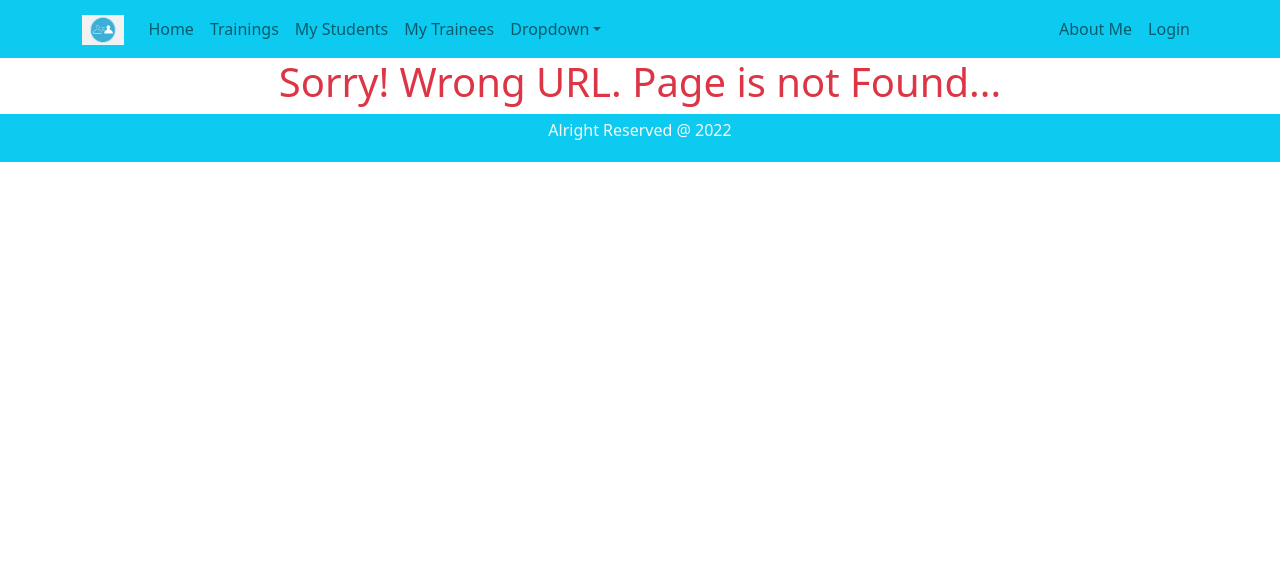
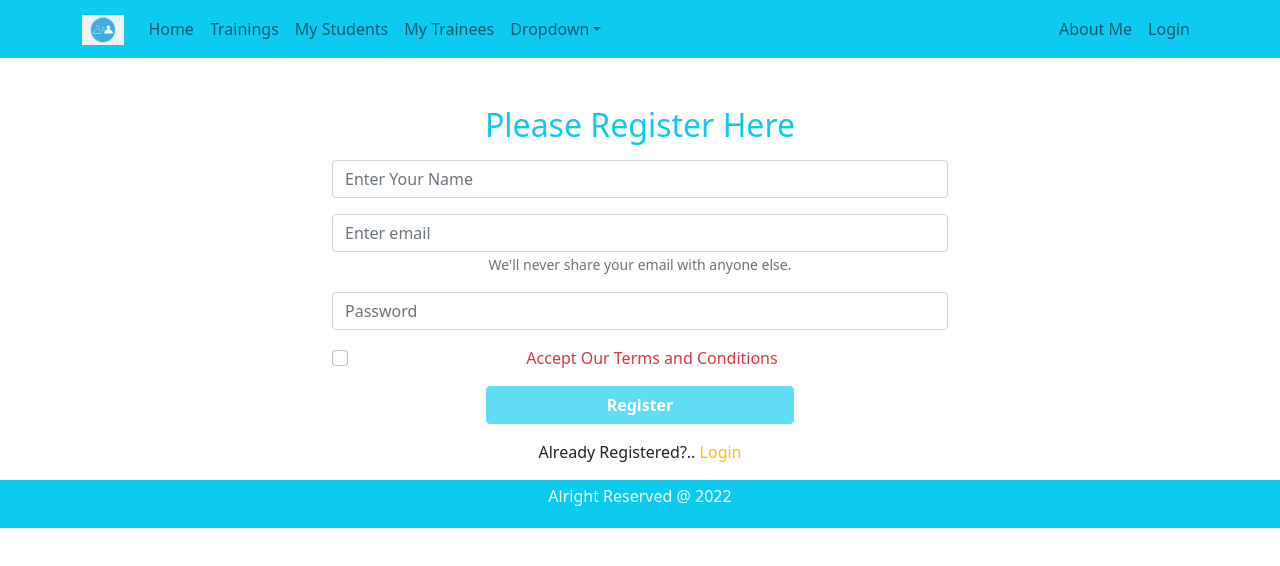
Before and after one commit to masud1989/independent-service-site, a React (Create React App) app: page /register in a window 1280 px wide. Before the commit this address had no page. Shown: the top 566 px of the page. Built offline with nearby package versions, Linux system fonts and the light colour scheme.

Commit message:
user-create

```diff
--- a/src/App.js
+++ b/src/App.js
@@ -6,6 +6,7 @@ import Footer from './pages/shared/Footer/Footer';
 import Header from './pages/shared/Header/Header';
 // import notFound from './pages/notFound/notFound';
 import NotFound from './pages/NotFound/Notfound';
+import Register from './pages/Register/Register';
 
 
 
@@ -18,6 +19,7 @@ function App() {
         <Route path='/' element={<Home></Home>}></Route>
         <Route path='/home' element={<Home></Home>}></Route>
         <Route path='/login' element={<Login></Login>}></Route>
+        <Route path='/register' element={<Register></Register>}></Route>
 
         <Route path='*' element={<NotFound></NotFound>}></Route>
       </Routes>
--- /dev/null
+++ b/src/pages/Register/Register.js
@@ -0,0 +1,79 @@
+import React, { useState } from 'react';
+import { Button, Form } from 'react-bootstrap';
+import { Link, useNavigate } from 'react-router-dom';
+import auth from '../../firebase.init';
+import {useCreateUserWithEmailAndPassword} from 'react-firebase-hooks/auth';
+import { updateProfile } from 'firebase/auth';
+
+const Register = () => {
+    const [agree, setAgree] = useState(false);
+
+    const [ createUserWithEmailAndPassword,
+        user,
+        loading,
+        error,
+    ] = useCreateUserWithEmailAndPassword(auth, {useSendEmailVerification:true});
+
+    const navigate = useNavigate();
+    const navigateLogin = () => {
+        navigate('/login');
+    }
+
+
+    const handleRegister = async (event) => {
+        event.preventDefault();
+        console.log(event.target.name.value);
+        const name = event.target.name.value;
+        const email = event.target.email.value;
+        const password = event.target.password.value;
+        const agree = event.target.terms.checked;
+
+        await createUserWithEmailAndPassword(email, password);
+        // await updateProfile({displayName: name});
+        // console.log('Profile Updated');
+        console.log('Created');
+        navigate('/home');
+
+    }
+    return (
+        <div className="container w-50 mx-auto mt-5">
+        <h2 className="text-info text-center mb-3">Please Register Here </h2>
+        <Form onSubmit={handleRegister}>
+        <Form.Group className="mb-3" controlId="formBasicEmail">
+            {/* <Form.Label>Email address:</Form.Label> */}
+            <Form.Control  type="text" name="name" placeholder="Enter Your Name" required />
+        </Form.Group>
+
+        <Form.Group className="mb-3" controlId="formBasicEmail">
+            {/* <Form.Label>Email address:</Form.Label> */}
+            <Form.Control  type="email" name="email" placeholder="Enter email" required />
+            <Form.Text className="text-muted">
+            We'll never share your email with anyone else.
+            </Form.Text>
+        </Form.Group>
+
+        <Form.Group className="mb-3" controlId="formBasicPassword">
+            {/* <Form.Label>Password:</Form.Label> */}
+            <Form.Control   type="password" name="password" placeholder="Password" required />
+        </Form.Group>
+        {/* <Form.Group className="mb-3" controlId="formBasicCheckbox">
+            <Form.Check type="checkbox" label="Check me out" />
+        </Form.Group> */}
+            <Form.Group className="mb-3" controlId="formBasicCheckbox">
+                <Form.Check className={ agree ? 'text-info' : 'text-danger' } onClick={()=>setAgree(!agree)} name="terms" type="checkbox" label="Accept Our Terms and Conditions" />
+            </Form.Group>
+            <Button disabled={!agree} className='btn btn-primary w-50 mx-auto d-block mb-3 text-white fw-bold mt-3' variant="info" type="submit">
+                Register
+            </Button>
+
+        </Form>
+        {/* <p>Password Forgotten? <button  className="btn btn-link text-primary text-decoration-none ">Reset Password</button></p> */}
+        <p>Already Registered?.. <Link to="/login"  className="text-warning text-decoration-none">Login</Link></p>
+        {/* {errorElement} */}
+        {/* <SocialLogin></SocialLogin>
+        <ToastContainer></ToastContainer> */}
+    </div>
+    );
+};
+
+export default Register;
```
